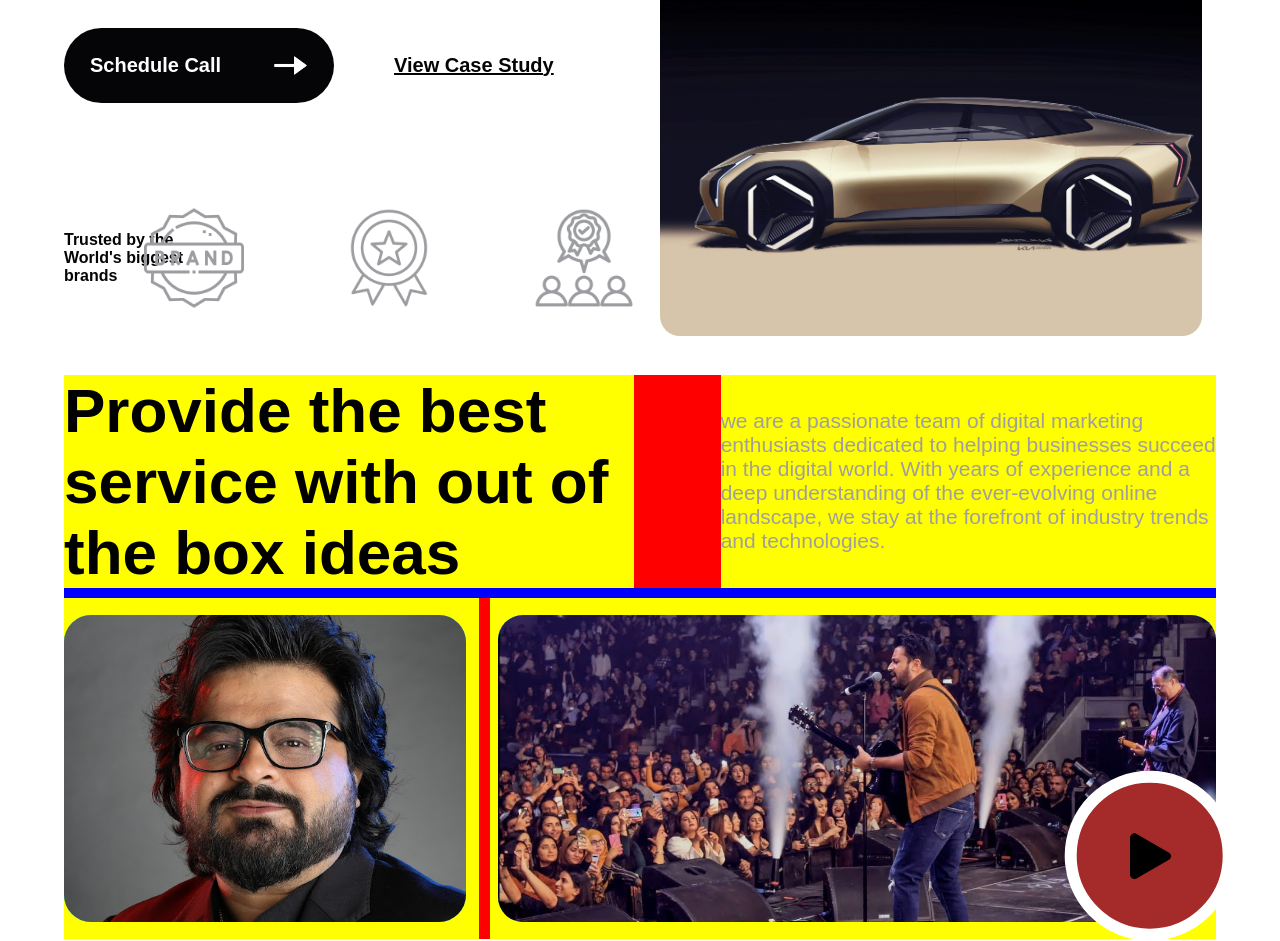
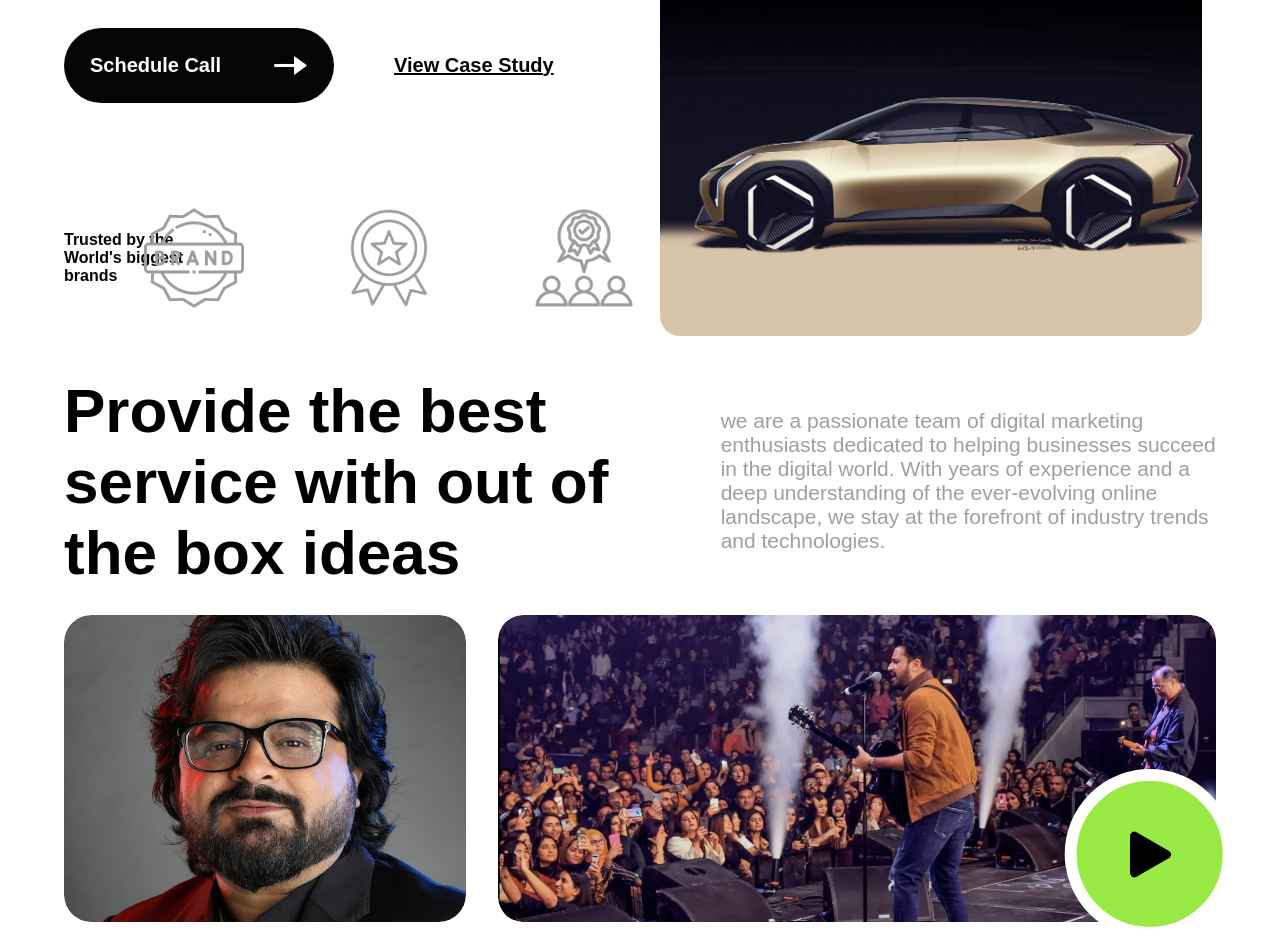
Before and after one commit to aman050807/Rialto--S-W-, a plain HTML site: page home.html in a window 1280 px wide. Shown: the part 660-1601 px from the top of the page. Drawn offline with Linux system fonts and the light colour scheme; a web font is replaced by a local one.

Commit message:
services final

```diff
--- a/home.css
+++ b/home.css
@@ -402,7 +402,7 @@
 }
 
 .services{
-    background-color: blue;
+    /* background-color: blue; */
     width: 90vw;
     height: 70vh;
     position: relative;
@@ -415,7 +415,7 @@
 }
 
 .services-first{
-    background-color: red;
+    /* background-color: red; */
     width: 100%;
     height: 38%;
     display: flex;
@@ -424,7 +424,7 @@
 }
 
 .services-first-left{
-    background-color: yellow;
+    /* background-color: yellow; */
     width: 49.5%;
     height: 100%;
     font-family: var(--font);
@@ -436,7 +436,7 @@
 }
 
 .services-first-right{
-    background-color: yellow;
+    /* background-color: yellow; */
     width: 43%;
     height: 100%;
     font-family: var(--font);
@@ -448,7 +448,7 @@
 }
 
 .services-second{
-    background-color: red;
+    /* background-color: red; */
     width: 100%;
     height: 61%;
     display: flex;
@@ -456,7 +456,7 @@
 }
 
 .services-second-left{
-    background-color: yellow;
+    /* background-color: yellow; */
     width: 36%;
     height: 100%;
     display: flex;
@@ -465,10 +465,11 @@
 }
 
 .services-second-left-box{
-    background-color: aqua;
+    /* background-color: aqua; */
     width: 97%;
     height: 90%;
     border-radius: 27px;
+    overflow: hidden;
 }
 
 .services-second-left-box img{
@@ -476,23 +477,30 @@
     width: 100%;
     height: 100%;
     border-radius: 27px;
+    transition: transform 0.4s ease-in-out;
+}
+
+.services-second-left-box img:hover{
+    transform: scale(1.08);
 }
 
 .services-second-right{
-    background-color: yellow;
+    /* background-color: yellow; */
     width: 63%;
     height: 100%;
     display: flex;
     justify-content: flex-end;
     align-items: center;
+    position: relative;
 }
 
 .services-second-right-box{
     position: relative;
-    background-color: aqua;
+    /* background-color: aqua; */
     width: 99%;
     height: 90%;
     border-radius: 25px;
+    overflow: hidden;
 }
 
 .services-second-right-box img{
@@ -501,16 +509,21 @@
     height: 100%;
     border-radius: 25px;
     object-position: 0px 0px;
+    transition: transform 0.4s ease-in-out;
+}
+
+.services-second-right-box img:hover{
+    transform: scale(1.08);
 }
 
 .services-second-right-circle{
     position: absolute;
-    background-color: brown;
+    background-color: var(--maincolor);
     width: 170px;
     height: 170px;
     left: 100%;
     top: 100%;
-    transform: translateX(-89%) translateY(-89%);
+    transform: translateX(-89%) translateY(-100%);
     border-radius: 50%;
     border: solid;
     border-width: 12.5px;
```
Also changed, not shown: home.html (+5 -2 lines).
